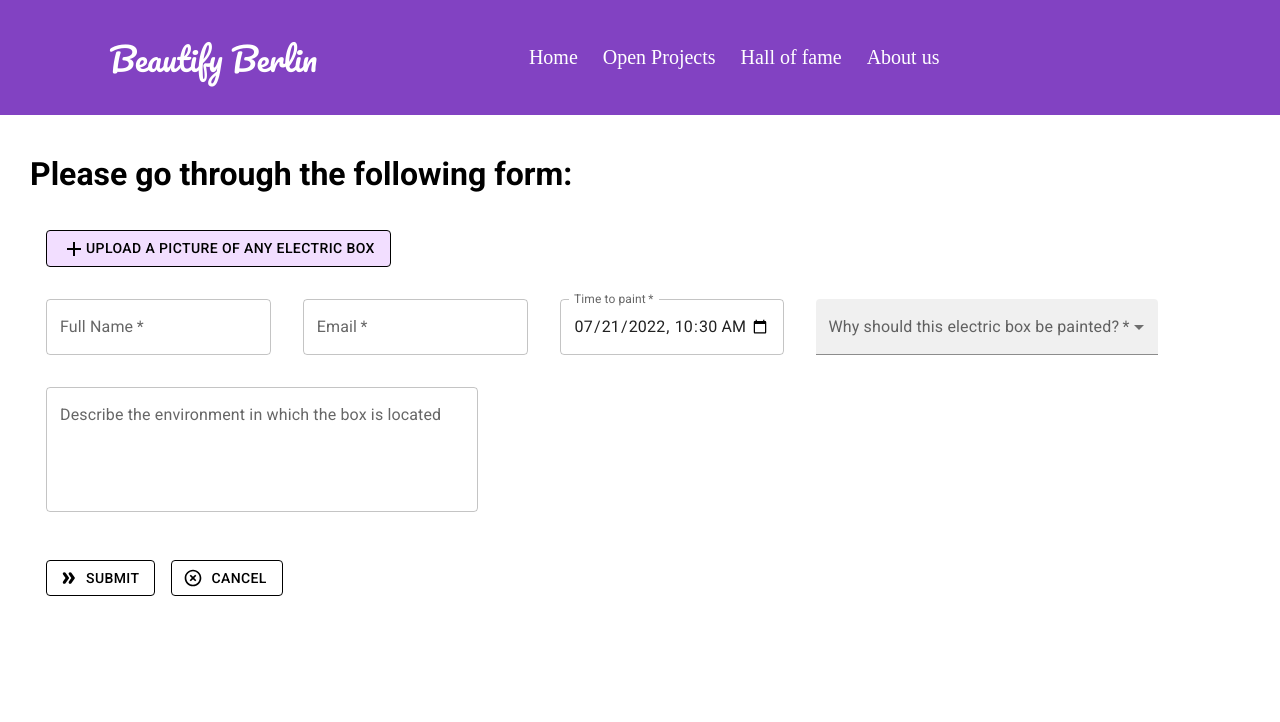
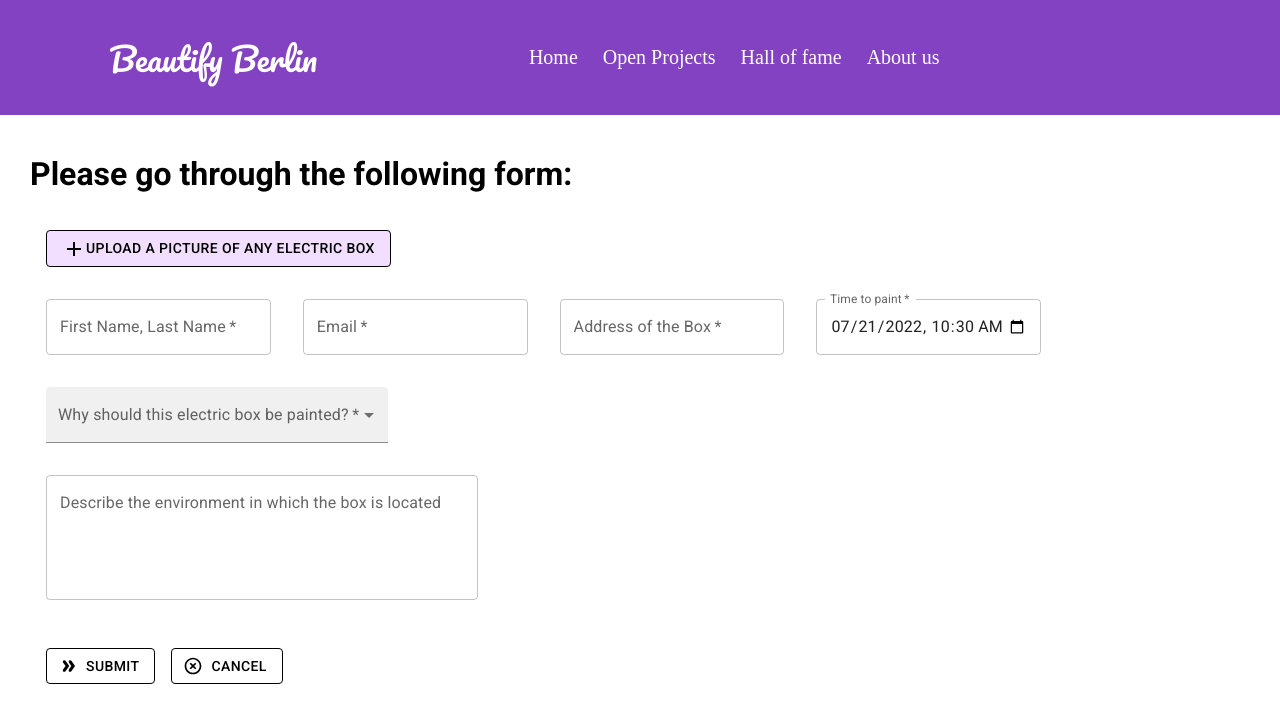
Before and after one commit to TechLabs-Berlin/st22-beautify-berlin, a React (Create React App) app in the folder beautifyberlin/: page / in a window 1280 px wide. Shown: the top 722 px of the page. Built offline with nearby package versions, Linux system fonts and the light colour scheme.

Commit message:
Changes on boxupload form

```diff
--- a/beautifyberlin/src/components/emptytext/textfield.js
+++ b/beautifyberlin/src/components/emptytext/textfield.js
@@ -30,13 +30,19 @@ export default function Emptyfield() {
           <TextField
             required
             id="outlined-required"
-            label="Full Name"
+            label="First Name, Last Name"
             defaultValue=""
           />
           <TextField
             required
             id="outlined-required"
             label="Email"
+            defaultValue=""
+          />
+          <TextField
+            required
+            id="outlined-required"
+            label="Address of the Box"
             defaultValue=""
           />
           <TextField
```
